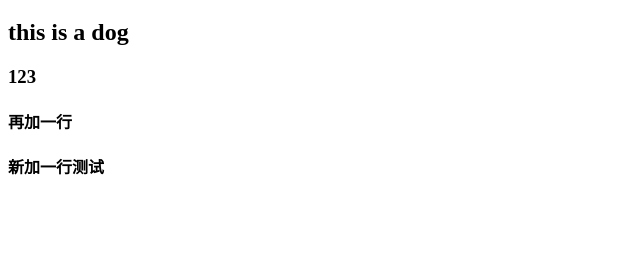
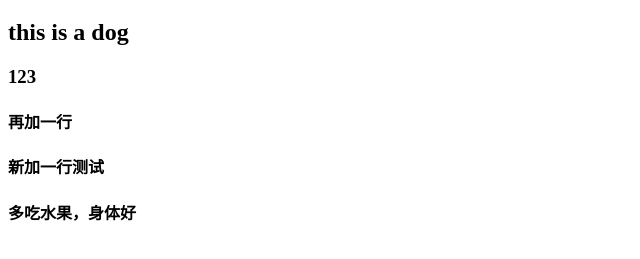
Before and after one commit to wangzhi22/test, a plain HTML site: page index.html in a window 1280 px wide. Shown: the part 61-320 px from the top of the page, without its empty margins (0-640 px from the left). Drawn offline with Linux system fonts and the light colour scheme.

Commit message:
多吃水果

```diff
--- a/index.html
+++ b/index.html
@@ -11,5 +11,6 @@
     <h3>123</h3>
     <h4>再加一行</h4>
     <h4>新加一行测试</h4>
+    <h4>多吃水果，身体好</h4>
 </body>
 </html>
```
